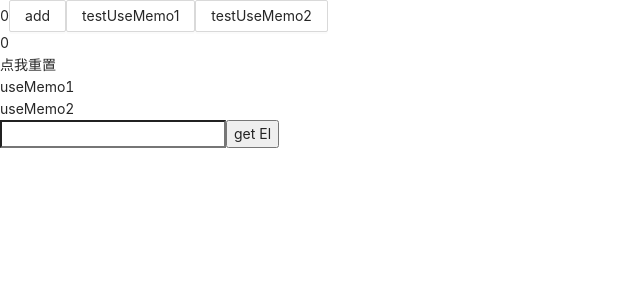
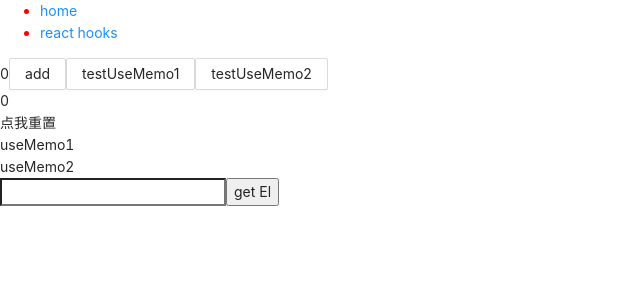
Before and after one commit to Lin1018/react-demo, a React (Create React App) app: page /reactHooks in a window 1280 px wide. Shown: the top 300 px of the page, without its empty margins (0-640 px from the left). Built offline with nearby package versions, Linux system fonts and the light colour scheme.

Commit message:
Update react-router

```diff
--- a/package.json
+++ b/package.json
@@ -11,6 +11,7 @@
     "react": "^17.0.1",
     "react-dom": "^17.0.1",
     "react-redux": "^7.2.3",
+    "react-router-dom": "^5.2.0",
     "react-scripts": "4.0.1",
     "react-transition-group": "^4.4.1",
     "redux": "^4.0.5",
--- a/src/components/ReactHooks/index.js
+++ b/src/components/ReactHooks/index.js
@@ -34,7 +34,7 @@ function ReactHooks() {
     return () => {
       console.log('unmount page')
     }
-  }, [])  // 数组参数为触发componentWillUnmount时机
+  }, [count])  // 第二个参数为触发componentWillUnmount时机
 
   return (
     <div>
--- a/src/index.js
+++ b/src/index.js
@@ -1,13 +1,13 @@
 import React from 'react';
 import ReactDOM from 'react-dom';
-import App from './pages/App/App';
+import AppRouter from './router';
 import reportWebVitals from './reportWebVitals';
 import { Provider } from 'react-redux'
 import store from './store'
 
 ReactDOM.render(
   <Provider store={store}>
-    <App />
+    <AppRouter />
   </Provider>,
   document.getElementById('root')
 );
--- a/src/pages/App/App.js
+++ b/src/pages/App/App.js
@@ -1,7 +1,6 @@
 import React, { Component } from 'react';
 import './App.css';
 import AddList from '../../components/AddList/AddList'
-import ReactHooks from '../../components/ReactHooks';
 import logo from '../../logo.svg'
 
 class App extends Component {
@@ -23,13 +22,12 @@ class App extends Component {
   render() {
     return (
       <div>
-        {/* <img src={logo} style={{width: 200}} alt="logo" />
+        <img src={logo} style={{width: 200}} alt="logo" />
         <h3 onClick={this.sendProps.bind(this)}>{this.state.msg}</h3>
         <AddList
           msg={this.state.msg}
           requiredMsg={this.state.requiredMsg}
-        /> */}
-        <ReactHooks></ReactHooks>
+        />
       </div>
     )
   }
--- /dev/null
+++ b/src/router/index.js
@@ -0,0 +1,18 @@
+import { BrowserRouter as Router, Route, Link } from 'react-router-dom'
+import App from '../pages/App/App'
+import ReactHooks from '../components/ReactHooks'
+
+function AppRouter () {
+  return (
+    <Router>
+      <ul>
+        <li><Link to="/">home</Link></li>
+        <li><Link to="/reactHooks">react hooks</Link></li>
+      </ul>
+      <Route path="/" exact component={App}></Route>
+      <Route path="/reactHooks" component={ReactHooks}></Route>
+    </Router>
+  )
+}
+
+export default AppRouter
--- a/src/store/actionCreators.js
+++ b/src/store/actionCreators.js
@@ -18,6 +18,7 @@ export const delItemAction = (index) => ({
 export const getDataAction = (data) => ({
     type: actionType.GET_DATA,
     data
+
 })
 
 export const getTodoData = () => {
```
Also changed, not shown: 1 other file (tests, documents, lock files or other folders).
